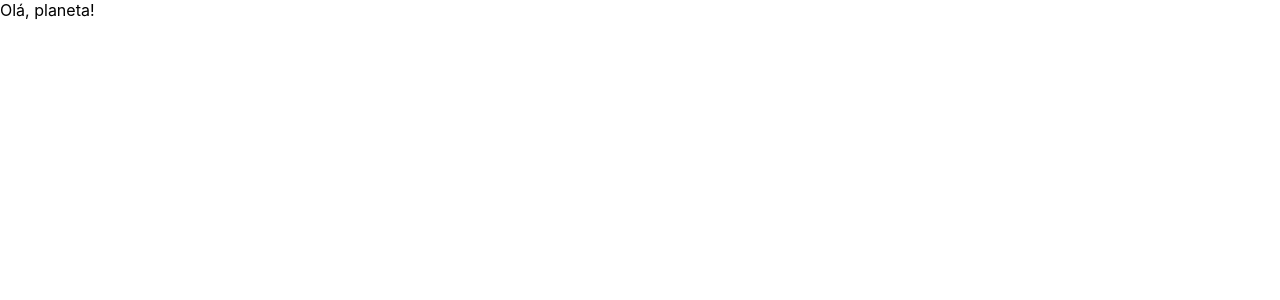
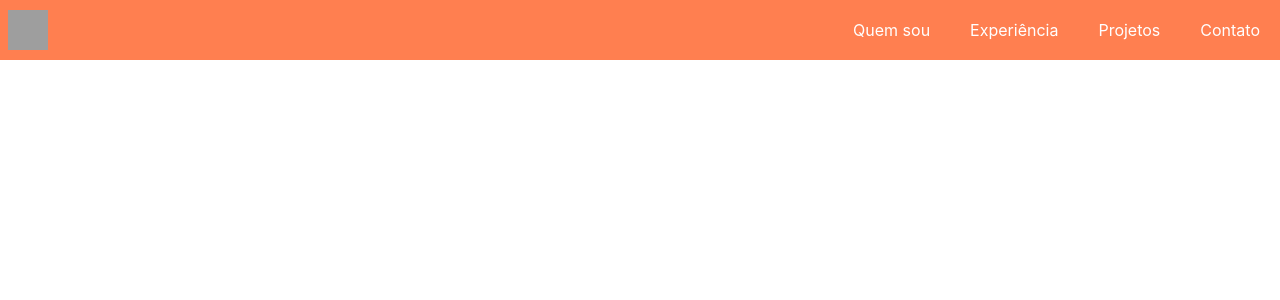
Before and after one commit to GuiiCNunes/guiicnunes.github.io, a React (Create React App) app: page / in a window 1280 px wide. Shown: the top 300 px of the page. Built offline with nearby package versions, Linux system fonts and the light colour scheme; grey boxes are pictures that could not be loaded.

Commit message:
FEAT: Header

```diff
--- a/src/App.css
+++ b/src/App.css
@@ -1,4 +1,62 @@
-.App {
+:root {
+  --main-bg-color: coral;
+  --secondary-bg-color: gold;
+  --links-font-colorr: rgb(58, 56, 7);
+}
+
+* {
+  margin: 0;
+  padding: 0;
+  box-sizing: border-box;
+}
+
+a, a:hover, a:focus, a:active {
+  text-decoration: none;
+  color: inherit;
+}
+
+a:hover {
+  background-color: var(--secondary-bg-color);
+}
+
+.main-header-nav {
+  display: flex;
+  justify-content: space-between;
+  align-items: center;
+  margin-left: 8px;
+}
+
+.main-header {
+  background-color: var(--main-bg-color);
+}
+
+.main-header-nav a {
+  padding: 3px;
+}
+
+.main-header-img {
+  width: 40px;
+  height: 40px;
+}
+
+.main-header-nav-list {
+  list-style: none;
+}
+
+.main-header-nav-list li{
+  display: inline-block;
+}
+
+.main-header-nav-list li a{
+  display: inline-block;
+	text-decoration: none;
+	transition: 0.15s;
+	padding: 20px;
+	color: #fff;
+	cursor: pointer;
+}
+
+/* .App {
   text-align: center;
 }
 
@@ -35,4 +93,4 @@
   to {
     transform: rotate(360deg);
   }
-}
+} */
--- a/src/App.js
+++ b/src/App.js
@@ -1,7 +1,10 @@
+import Header from './components/Header';
+import './App.css';
+
 function App() {
   return (
     <div>
-      Olá, planeta!
+      <Header />
     </div>
   );
 }
--- /dev/null
+++ b/src/components/Header.js
@@ -0,0 +1,15 @@
+export default function Header() {
+  return (
+    <header className='main-header'>
+      <nav className='main-header-nav'>
+        <img alt='Icone de astronauta' src='./Icone/capacete-de-astronauta.ico' className='main-header-img'/>
+        <ul className='main-header-nav-list'>
+          <li><a href='#'>Quem sou</a></li>
+          <li><a href='#'>Experiência</a></li>
+          <li><a href='#'>Projetos</a></li>
+          <li><a href='#'>Contato</a></li>
+        </ul>
+      </nav>
+    </header>
+  );
+}
```
